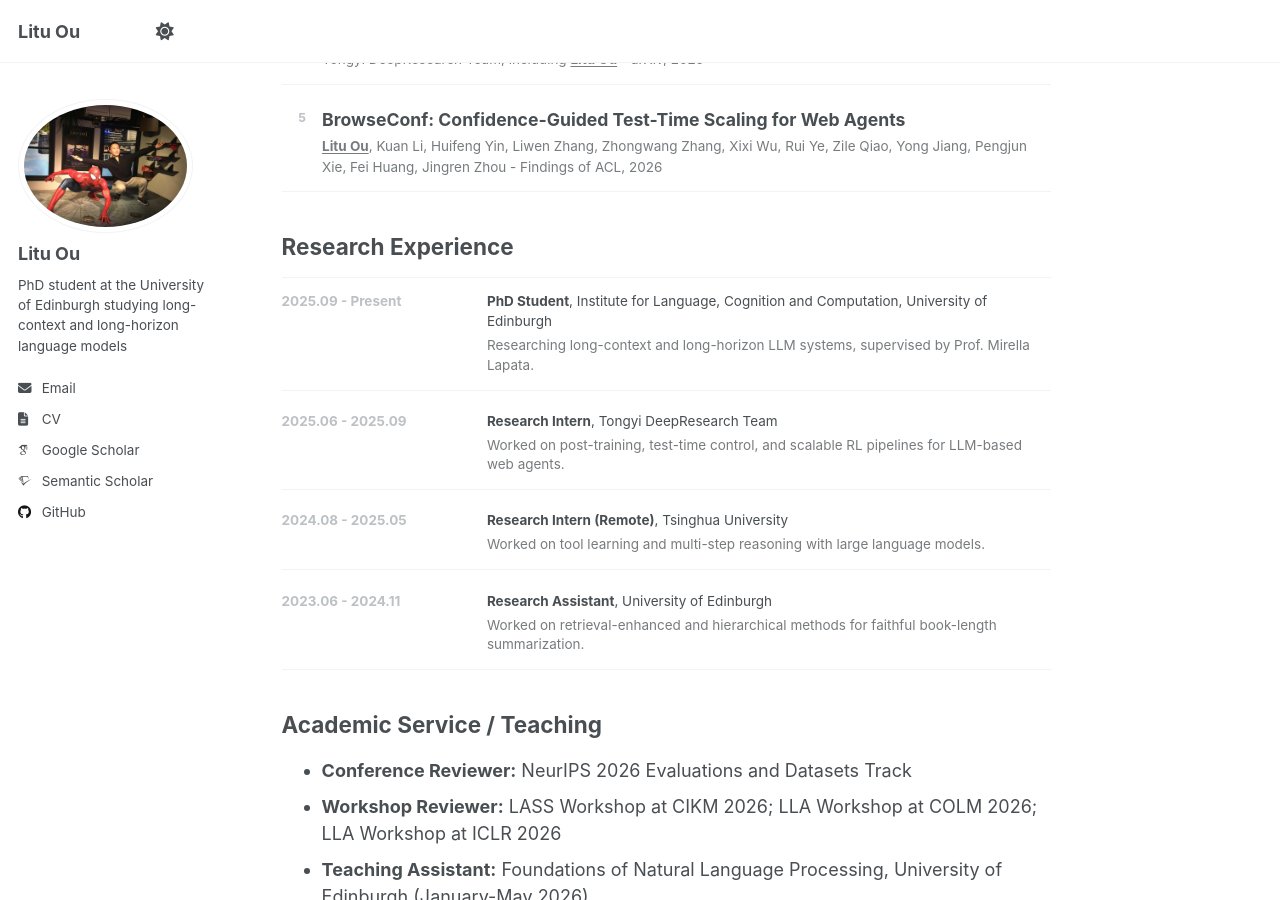
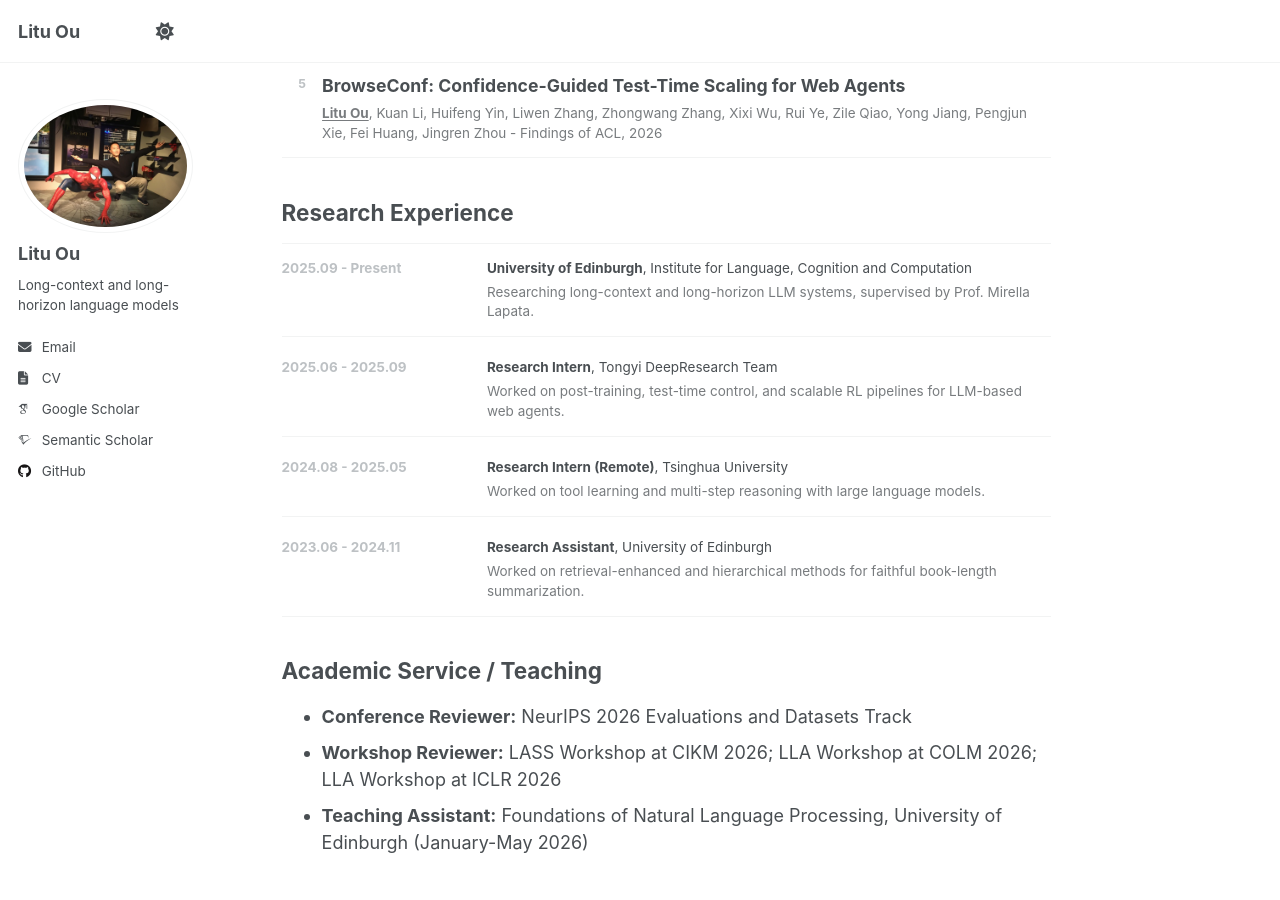
Before and after one commit to Leonard907/Leonard907.github.io, a Jekyll site: the page built from _pages/about.md, in a window 1280 px wide and 900 px high, scrolled down 1600 px. Built offline with Jekyll 4.4.1, drawn with Linux system fonts in a browser that asks for light colours; some web fonts are replaced; a script that is not in the unit is left out; some of the changed text lies outside the part shown.

Commit message:
2026.09.12 update

```diff
--- a/_config.yml
+++ b/_config.yml
@@ -26,7 +26,7 @@ author:
   avatar           : "avatar.webp"
   name             : "Litu Ou"
   pronouns         : # example: "she/her"
-  bio              : "PhD student at the University of Edinburgh studying long-context and long-horizon language models"
+  bio              : "Long-context and long-horizon language models"
   location         :
   employer         :
   uri              : # URL
--- a/_pages/about.md
+++ b/_pages/about.md
@@ -8,8 +8,6 @@ redirect_from:
 ---
 
 <div class="home-profile">
-  <p class="home-profile__eyebrow">PhD Student, ILCC, University of Edinburgh</p>
-
   <section class="home-section home-section--intro" aria-labelledby="about-me">
     <h2 id="about-me">About Me</h2>
     <p class="home-profile__lede">
@@ -147,7 +145,7 @@ redirect_from:
       <li>
         <span class="timeline-list__date">2025.09 - Present</span>
         <div>
-          <strong>PhD Student</strong>, Institute for Language, Cognition and Computation, University of Edinburgh
+          <strong>University of Edinburgh</strong>, Institute for Language, Cognition and Computation
           <p class="timeline-list__detail">Researching long-context and long-horizon LLM systems, supervised by Prof. Mirella Lapata.</p>
         </div>
       </li>
```
